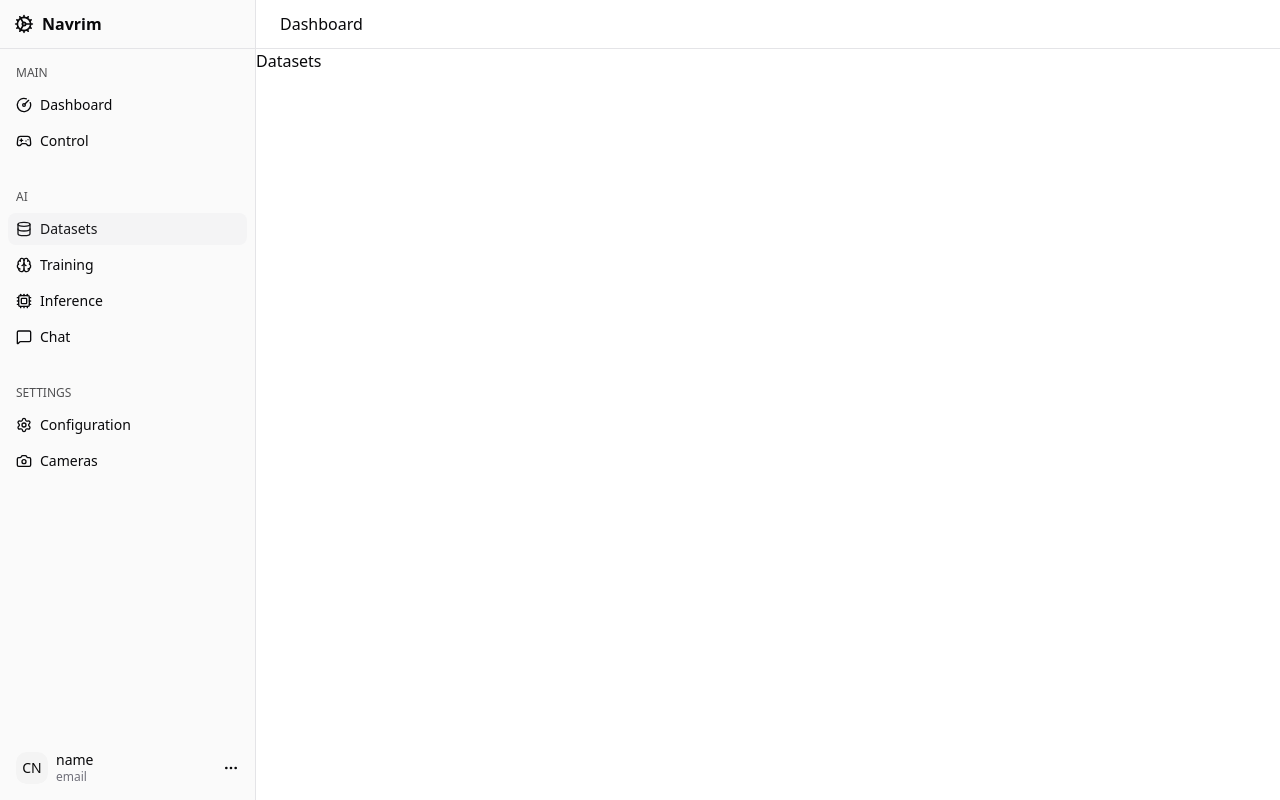
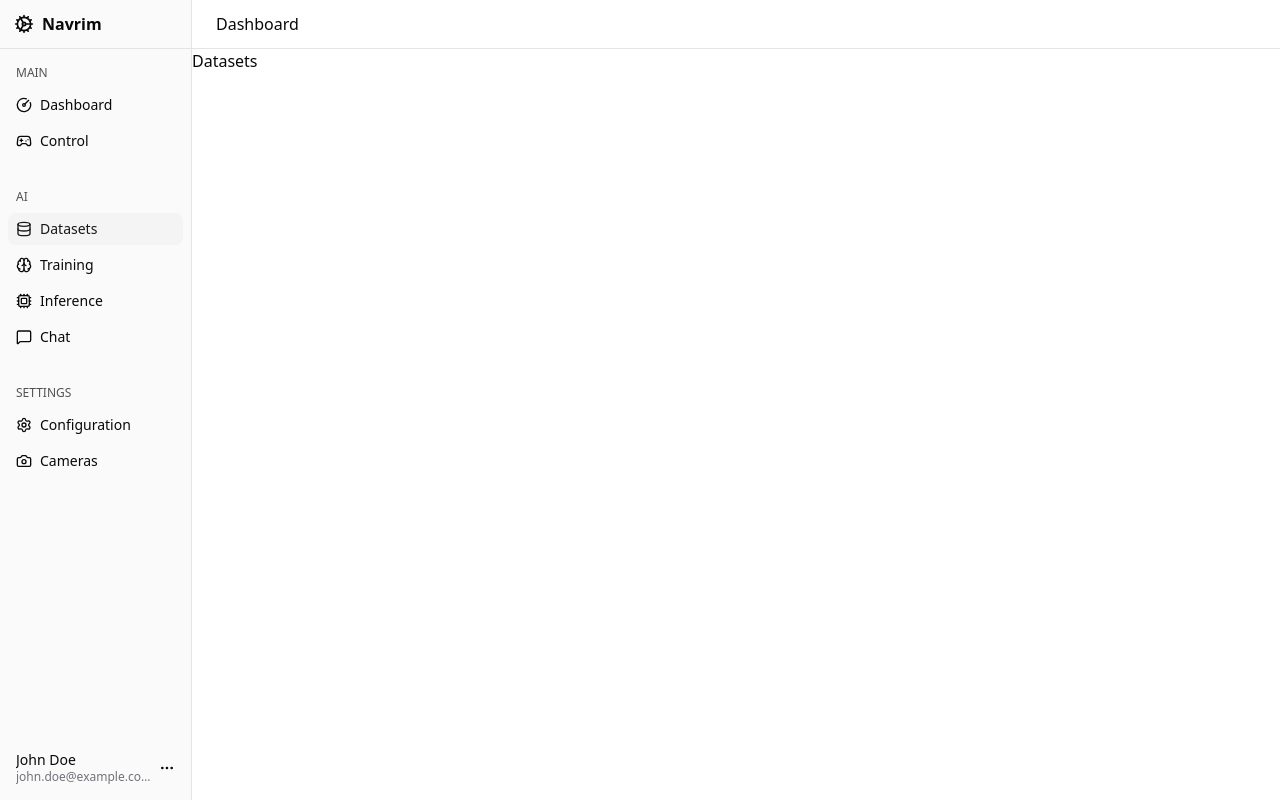
Before and after one commit to vassar-robotics/navrim, a React (Vite) app in the folder dashboard/: page /datasets in a window 1280 px wide. Built offline with nearby package versions, Linux system fonts and the light colour scheme.

Commit message:
add auth context

```diff
--- a/dashboard/src/components/common/sidebar-user.tsx
+++ b/dashboard/src/components/common/sidebar-user.tsx
@@ -1,4 +1,5 @@
 import type React from 'react'
+import { useAuth } from '@/components/context/auth'
 import { SidebarMenu, SidebarMenuButton, SidebarMenuItem, useSidebar } from '@/components/ui/sidebar'
 import {
   DropdownMenu,
@@ -9,11 +10,15 @@ import {
   DropdownMenuGroup,
   DropdownMenuItem,
 } from '@/components/ui/dropdown-menu'
-import { Avatar, AvatarFallback, AvatarImage } from '@/components/ui/avatar'
 import { Bell, CreditCard, Ellipsis, LogOut, UserCircle } from 'lucide-react'
+
+const displayNameFallback = 'John Doe'
+const emailFallback = 'john.doe@example.com'
 
 const SidebarUser: React.FC = () => {
   const { isMobile } = useSidebar()
+  const { auth } = useAuth()
+
   return (
     <SidebarMenu>
       <SidebarMenuItem>
@@ -23,13 +28,11 @@ const SidebarUser: React.FC = () => {
               size="lg"
               className="data-[state=open]:bg-sidebar-accent data-[state=open]:text-sidebar-accent-foreground"
             >
-              <Avatar className="h-8 w-8 rounded-lg grayscale">
-                <AvatarImage />
-                <AvatarFallback className="rounded-lg">CN</AvatarFallback>
-              </Avatar>
               <div className="grid flex-1 text-left text-sm leading-tight">
-                <span className="truncate font-medium">name</span>
-                <span className="truncate text-xs text-muted-foreground">email</span>
+                <span className="truncate font-medium">{auth?.userProfile?.display_name || displayNameFallback}</span>
+                <span className="truncate text-xs text-muted-foreground">
+                  {auth?.session?.user_email || emailFallback}
+                </span>
               </div>
               <Ellipsis className="ml-auto size-4" />
             </SidebarMenuButton>
@@ -42,13 +45,11 @@ const SidebarUser: React.FC = () => {
           >
             <DropdownMenuLabel className="p-0 font-normal">
               <div className="flex items-center gap-2 px-1 py-1.5 text-left text-sm">
-                <Avatar className="h-8 w-8 rounded-lg">
-                  <AvatarImage />
-                  <AvatarFallback className="rounded-lg">CN</AvatarFallback>
-                </Avatar>
                 <div className="grid flex-1 text-left text-sm leading-tight">
-                  <span className="truncate font-medium">name</span>
-                  <span className="truncate text-xs text-muted-foreground">email</span>
+                  <span className="truncate font-medium">{auth?.userProfile?.display_name || displayNameFallback}</span>
+                  <span className="truncate text-xs text-muted-foreground">
+                    {auth?.session?.user_email || emailFallback}
+                  </span>
                 </div>
               </div>
             </DropdownMenuLabel>
--- /dev/null
+++ b/dashboard/src/components/context/auth/auth-context.tsx
@@ -0,0 +1,31 @@
+import type React from 'react'
+import { createContext, useEffect, useState } from 'react'
+import type { Session, UserProfile } from '@/protocol/response'
+
+interface AuthType {
+  session: Session
+  userProfile: UserProfile
+}
+
+interface AuthContextType {
+  isLoading: boolean
+  auth: AuthType | null
+}
+
+const AuthContext = createContext<AuthContextType | undefined>(undefined)
+
+const AuthProvider: React.FC<{ children: React.ReactNode }> = ({ children }) => {
+  const [isLoading, setLoading] = useState(true)
+  const [auth, setAuth] = useState<AuthType | null>(null)
+
+  useEffect(() => {
+    // load auth from local storage when the component mounts
+    const storedAuth = localStorage.getItem('auth') || null
+    setAuth(storedAuth ? JSON.parse(storedAuth) : null)
+    setLoading(false)
+  }, [])
+
+  return <AuthContext.Provider value={{ isLoading, auth }}>{children}</AuthContext.Provider>
+}
+
+export { AuthContext, AuthProvider }
--- /dev/null
+++ b/dashboard/src/components/context/auth/index.ts
@@ -0,0 +1,2 @@
+export * from '@/components/context/auth/auth-context'
+export * from '@/components/context/auth/use-auth'
--- /dev/null
+++ b/dashboard/src/components/context/auth/use-auth.ts
@@ -0,0 +1,10 @@
+import { useContext } from 'react'
+import { AuthContext } from '@/components/context/auth/auth-context'
+
+export function useAuth() {
+  const context = useContext(AuthContext)
+  if (!context) {
+    throw new Error('useAuth must be used within an AuthProvider')
+  }
+  return context
+}
--- a/dashboard/src/components/layout/layout.tsx
+++ b/dashboard/src/components/layout/layout.tsx
@@ -10,7 +10,7 @@ const RootLayout: React.FC = () => {
       className="hidden md:flex"
       style={
         {
-          '--sidebar-width': 'calc(var(--spacing) * 64)',
+          '--sidebar-width': 'calc(var(--spacing) * 48)',
           '--header-height': 'calc(var(--spacing) * 12 + 1px)',
         } as React.CSSProperties
       }
--- a/dashboard/src/main.tsx
+++ b/dashboard/src/main.tsx
@@ -2,9 +2,12 @@ import { StrictMode } from 'react'
 import { createRoot } from 'react-dom/client'
 import '@/index.css'
 import App from '@/App.tsx'
+import { AuthProvider } from '@/components/context/auth'
 
 createRoot(document.getElementById('root')!).render(
   <StrictMode>
-    <App />
+    <AuthProvider>
+      <App />
+    </AuthProvider>
   </StrictMode>
 )
--- /dev/null
+++ b/dashboard/src/protocol/response.ts
@@ -0,0 +1,41 @@
+// This file is generated by scripts/gen_frontend_protocol.py at 2025-07-29 23:34:07
+// DO NOT MODIFY THIS FILE DIRECTLY OR YOUR CHANGES WILL BE OVERWRITTEN BY THE NEXT GENERATION.
+
+export interface GetTokenResponse {
+  token: string;
+};
+
+export interface GetThirdPartyTokensResponse {
+  huggingface: string;
+  openai: string;
+  wandb: string;
+};
+
+export interface VerifyTokenResponse {
+  valid: boolean;
+  reason: string;
+};
+
+export interface GetServerStatusResponse {
+  status: string;
+  ip_address: string;
+  port: number;
+  hostname: string;
+};
+
+export interface Session {
+  user_id: string;
+  user_email: string;
+  email_confirmed: boolean;
+  access_token: string;
+  refresh_token: string;
+  expires_at: number;
+};
+
+export interface SessionResponse {
+  session: Session;
+};
+
+export interface UserProfile {
+  display_name: string;
+};
```
Also changed, not shown: dashboard/src/protocol/request.ts (added, +10 -0 lines), 2 other files (tests, documents, lock files or other folders).
